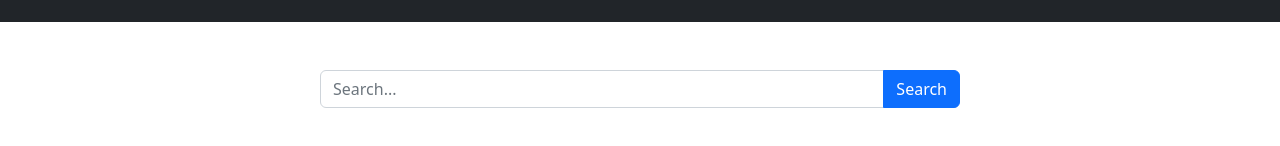
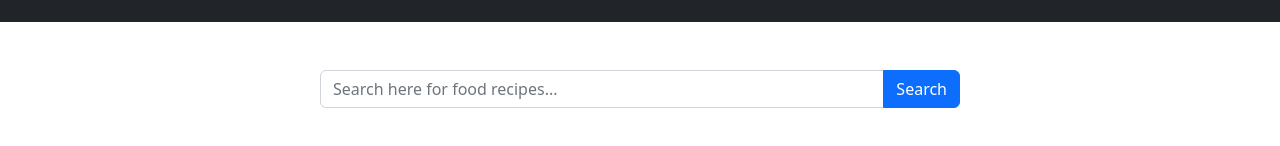
Before and after one commit to mohdshahbaz370/food-recipes-finder-react, a React (Create React App) app: page / in a window 1280 px wide. Shown: the part 170-316 px from the top of the page. Built offline with nearby package versions, Linux system fonts and the light colour scheme; no server answers; a web font is replaced by a local one.

Commit message:
added extra text to placeholder in input search

```diff
--- a/src/App.js
+++ b/src/App.js
@@ -33,7 +33,7 @@ const App = () => {
             <Header />
             <form className="my-5" onSubmit={getSearch} >
                 <div className="mx-auto input-group w-50">
-                    <input className="form-control" type="text" placeholder="Search..." value={search}
+                    <input className="form-control" type="text" placeholder="Search here for food recipes..." value={search}
                         onChange={updateSearch} />
                     <button className="btn btn-primary input-group-text" type="submit" >
                         Search
```
